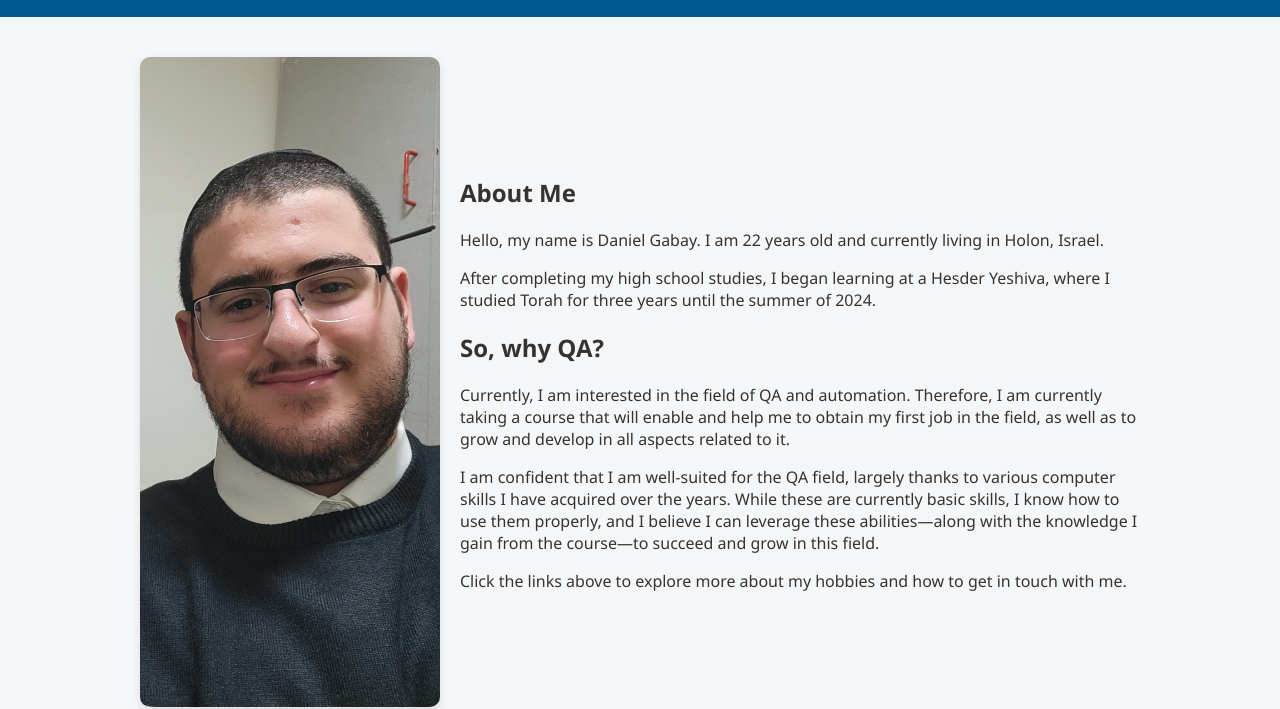
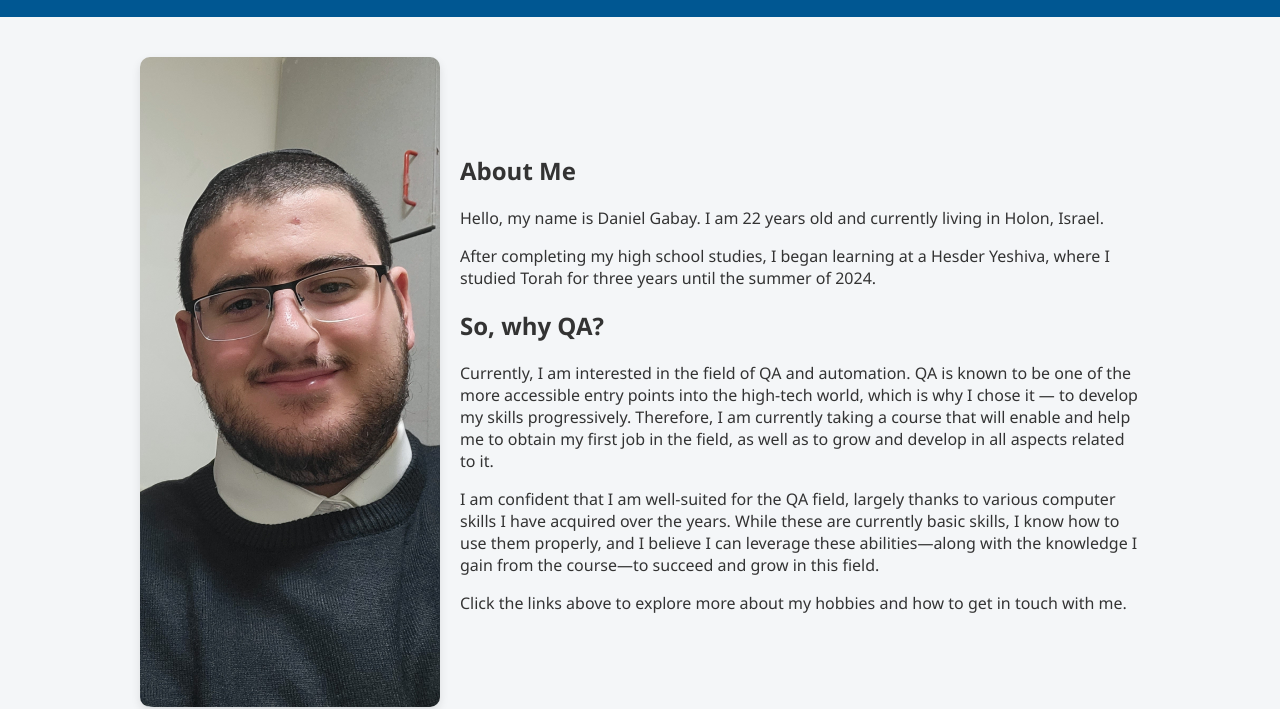
Before and after one commit to DanielGabay2003/Daniel-site, a plain HTML site: page index.html in a window 1280 px wide. Shown: the part 131-840 px from the top of the page. Drawn offline with Linux system fonts and the light colour scheme.

Commit message:
Add files via upload

```diff
--- a/index.html
+++ b/index.html
@@ -25,7 +25,8 @@
                 <p>Hello, my name is Daniel Gabay. I am 22 years old and currently living in Holon, Israel.</p>
                 <p>After completing my high school studies, I began learning at a Hesder Yeshiva, where I studied Torah for three years until the summer of 2024.</p>
 				<h2>So, why QA?</h2>
-                <p>Currently, I am interested in the field of QA and automation. Therefore, I am currently taking a course that will enable and help me to obtain my first job in the field, as well as to grow and develop in all aspects related to it.</p>
+                <p>Currently, I am interested in the field of QA and automation. QA is known to be one of the more accessible entry points into the high-tech world, which is why I chose it — to develop my skills progressively.
+				Therefore, I am currently taking a course that will enable and help me to obtain my first job in the field, as well as to grow and develop in all aspects related to it.</p>
                 <p>I am confident that I am well-suited for the QA field, largely thanks to various computer skills I have acquired over the years. While these are currently basic skills, I know how to use them properly, and I believe I can leverage these abilities—along with the knowledge I gain from the course—to succeed and grow in this field.</p>
                 <p>Click the links above to explore more about my hobbies and how to get in touch with me.</p>
             </div>
```
